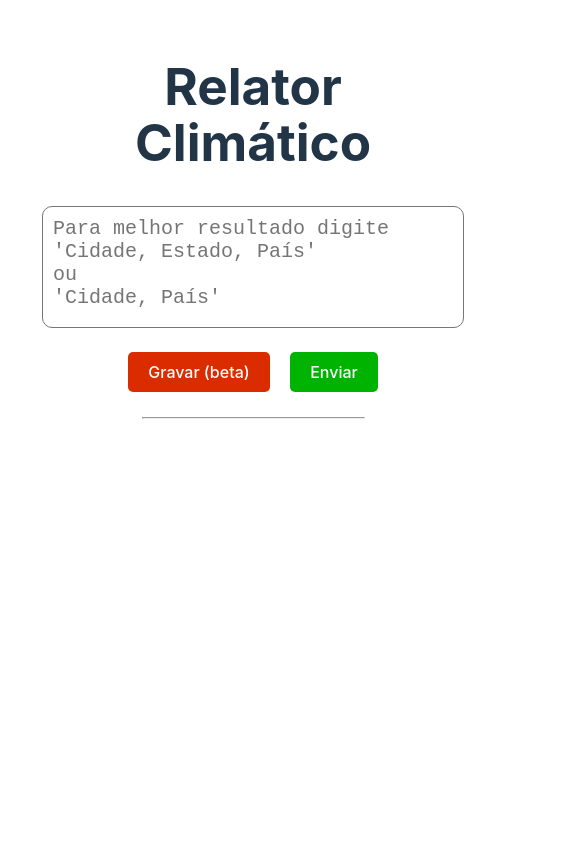
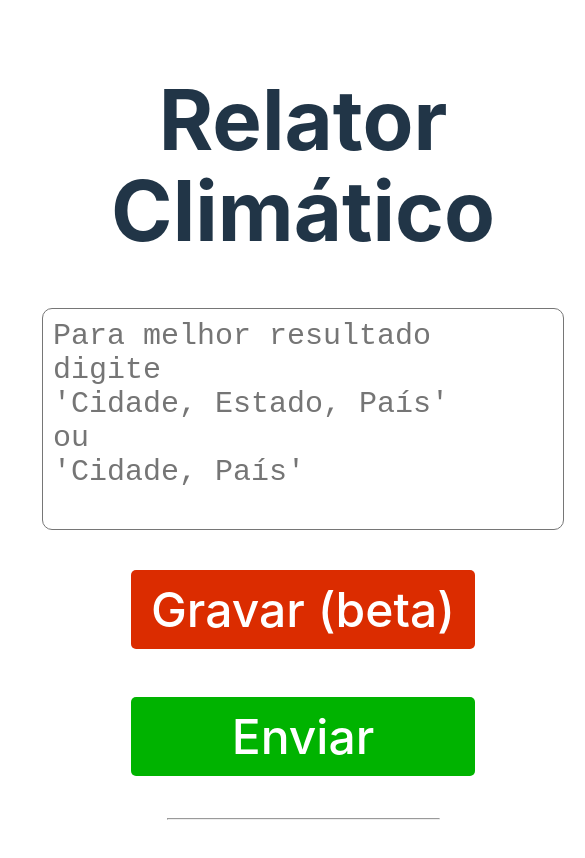
Before and after one commit to GuilhermeNobre/climate-report, a website built with Vite: page front-end/index.html in a window 390 px wide. Shown: the top 858 px of the page, 585 px wide, since content can reach past the window. Built offline with nearby package versions, Linux system fonts and the light colour scheme.

```diff
--- a/front-end/index.html
+++ b/front-end/index.html
@@ -18,8 +18,10 @@
 ou
 'Cidade, País'"></textarea>
       </div>
-      <button class="recButton" id="buttonClick">Gravar (beta)</button>
-      <button class="sendButton" onclick="sendText()">Enviar</button>
+      <div class="buttonZone">
+        <button class="recButton" id="buttonClick">Gravar (beta)</button>
+        <button class="sendButton" onclick="sendText()">Enviar</button>
+      </div>
       <div>
         <h2 id="titleWheater">
         </h2>
@@ -42,8 +44,8 @@
           <div>
             <h3>Umidade</h3>
             <iframe width="600" height="350" src="https://embed.windy.com/embed.html?type=map&location=coordinates&metricRain=mm&metricTemp=°C&metricWind=default&zoom=5&overlay=wind&product=ecmwf&level=surface&lat=-22.715&lon=-48.34&detailLat=-19.024&detailLon=-48.343&marker=true&pressure=true&message=true" frameborder="0"></iframe>
-          </div>
-        </div> -->
+          </div> -->
+        </div>
       </div>
     </div>
   </body>
--- a/front-end/package.json
+++ b/front-end/package.json
@@ -4,7 +4,7 @@
   "version": "0.0.0",
   "type": "module",
   "scripts": {
-    "dev": "vite",
+    "dev": "vite --host",
     "build": "vite build",
     "preview": "vite preview"
   },
--- a/front-end/style.css
+++ b/front-end/style.css
@@ -99,6 +99,7 @@
   padding: 0;
 }
 
+
 button {
   border-radius: 8px;
   border: 1px solid transparent;
@@ -170,3 +171,57 @@
     background-color: #f9f9f9;
   }
 }
+
+
+@media only screen and (max-width: 600px) {
+
+  h1 {
+    font-size: 5.2em;
+    line-height: 1.1;
+    margin: 0.5em;
+  }
+
+  .buttonZone {
+    display: grid;
+    grid-template-columns: auto;
+    justify-content: center;
+  }
+
+  button {
+    border-radius: 8px;
+    border: 1px solid transparent;
+    padding: 0.6em 1.2em;
+    font-size: 1em;
+    font-weight: 500;
+    font-family: inherit;
+    background-color: #1a1a1a;
+    cursor: pointer;
+    transition: border-color 0.25s;
+    margin: .5em;
+    align-self: center;
+  }
+
+  .recButton {
+    font-size: 48px;
+  }
+
+  .sendButton {
+    font-size: 48px;
+  }
+
+
+  textarea {
+    width: 500px;
+    height: 200px;
+    border-radius: 10px;
+    resize: none;
+    padding: 10px;
+    font-size: 30px;
+    margin: 10px;
+  }
+
+  .wheaterZone {
+    display: grid;
+    grid-template-columns: auto;
+  }
+}
```
Also changed, not shown: 2 other files.
